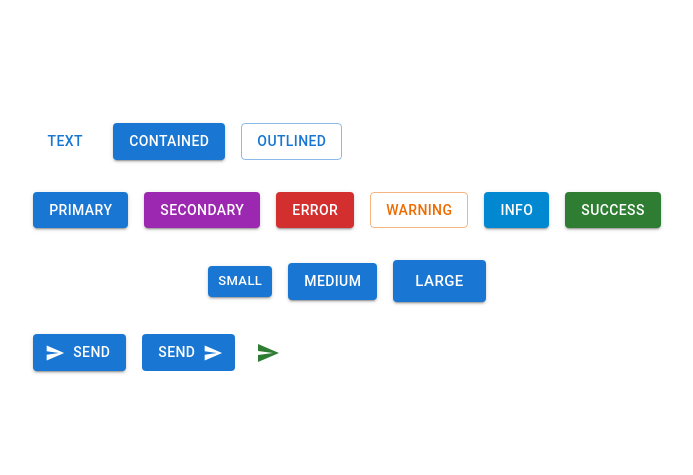
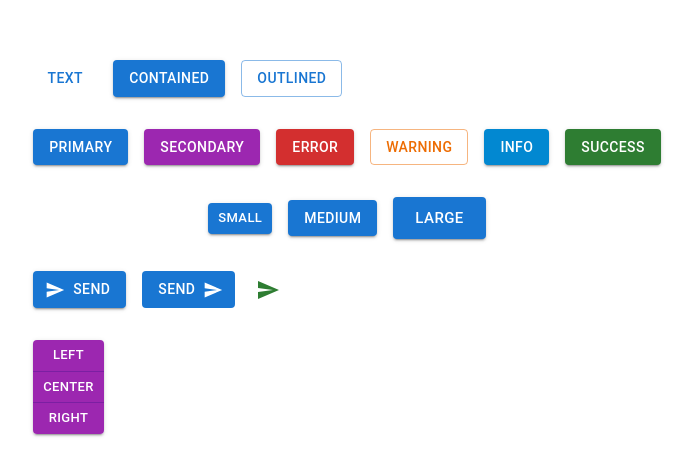
Before and after one commit to Narotam-Mishra/material-ui-learning, a React (Vite) app: page / in a window 1280 px wide. Shown: the part 153-628 px from the top of the page, without its empty margins (293-986 px from the left). Built offline with nearby package versions, Linux system fonts and the light colour scheme.

Commit message:
mui-learning_1.4_toggle_button

```diff
--- a/src/components/MUIButton.tsx
+++ b/src/components/MUIButton.tsx
@@ -1,4 +1,4 @@
-import { Button, Stack, IconButton } from "@mui/material"
+import { Button, Stack, IconButton, ButtonGroup } from "@mui/material"
 import SendIcon from '@mui/icons-material/Send';
 
 const MUIButton = () => {
@@ -62,6 +62,21 @@
           <SendIcon />
         </IconButton>
       </Stack>
+
+      {/* Button Group */}
+      <Stack direction="row">
+        <ButtonGroup
+          variant="contained"
+          orientation="vertical"
+          size="small"
+          color="secondary"
+          aria-label="alignment button group"
+        >
+          <Button onClick={() => alert('Left clicked')}>Left</Button>
+          <Button>Center</Button>
+          <Button>Right</Button>
+        </ButtonGroup>
+      </Stack>
     </Stack>
   );
 }
```
Also changed, not shown: ReadMe.txt.
